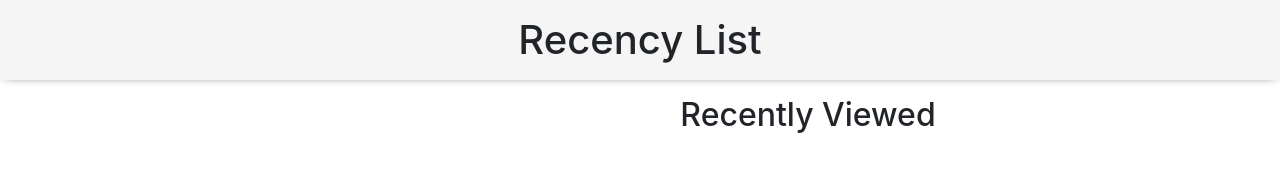
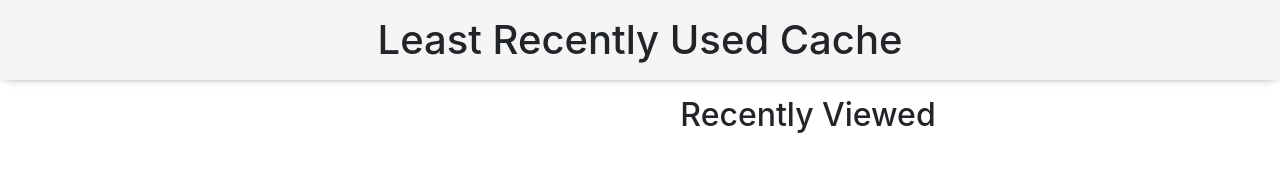
Before and after one commit to WarrenMfg/recency-list, a website with bundled scripts: page index.html in a window 1280 px wide. Built offline with nearby package versions, Linux system fonts and the light colour scheme.

Commit message:
merges in single LRU

```diff
--- a/index.html
+++ b/index.html
@@ -28,7 +28,9 @@
     <link rel="stylesheet" href="./style/style.css" />
   </head>
   <body>
-    <h1 class="text-center pt-3 pb-3 m-0 fixed-top">Recency List</h1>
+    <h1 class="text-center pt-3 pb-3 m-0 fixed-top">
+      Least Recently Used Cache
+    </h1>
     <div class="flex">
       <div class="column">
         <div id="posts-container"></div>
```
